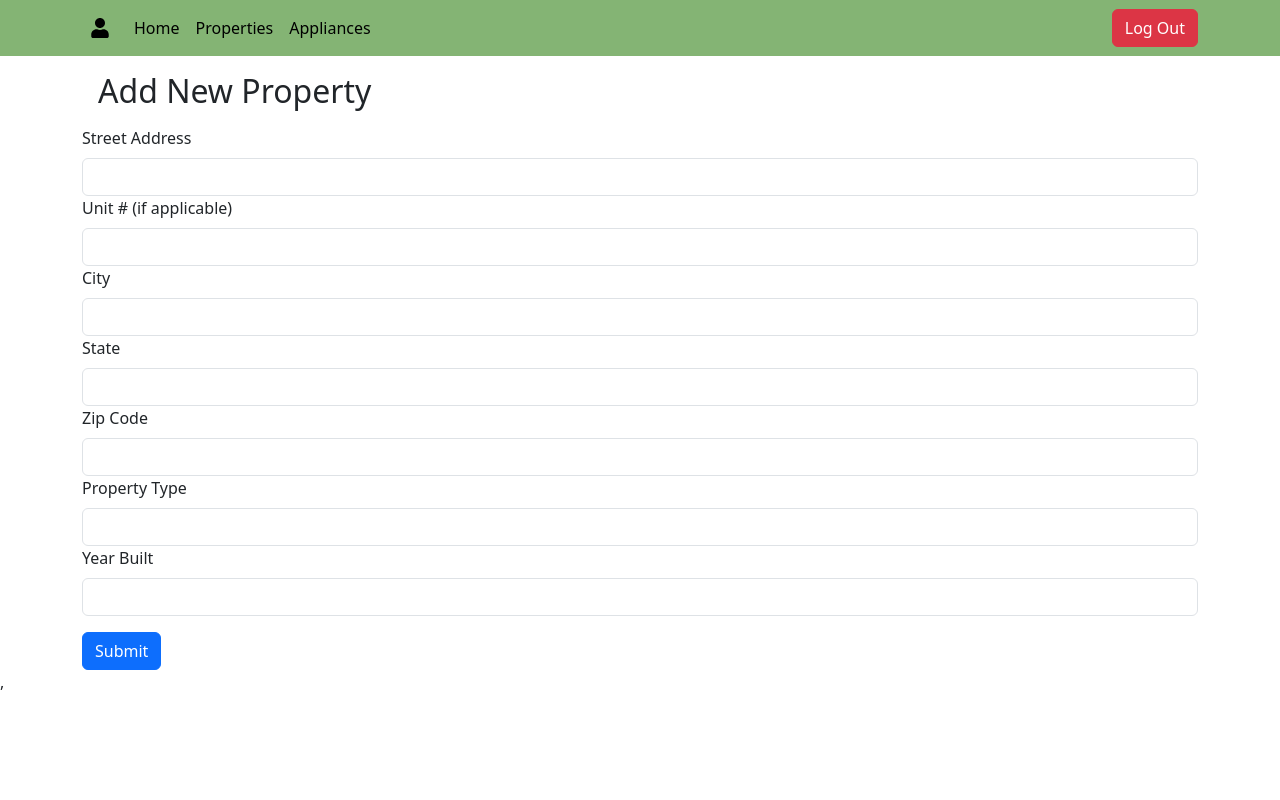
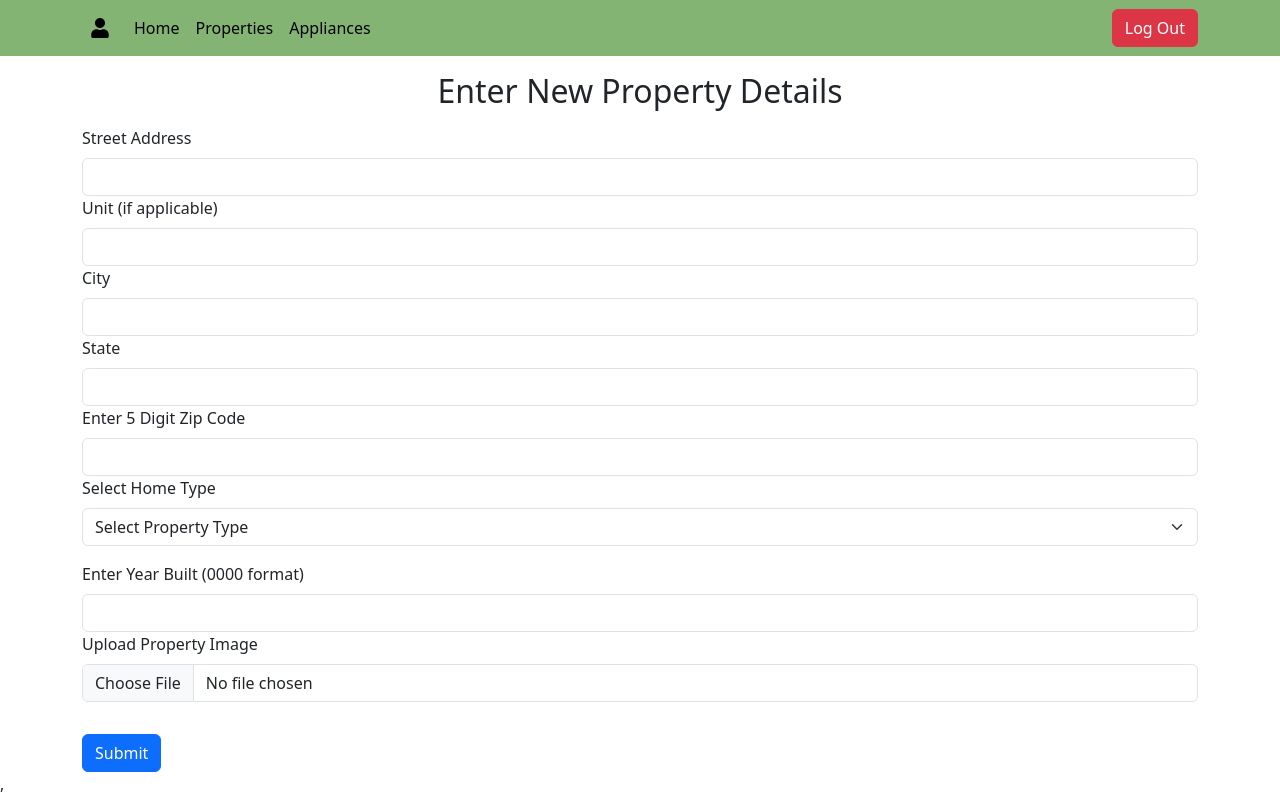
Before and after one commit to repair-or-replace/frontend_web_version, a React (Vite) app: page /add-new-property in a window 1280 px wide. Built offline with nearby package versions, Linux system fonts and the light colour scheme; sample sign-in values are in the browser's storage.

Commit message:
added buttons, new property and appliance pages still being fixed

```diff
--- a/src/Components/AddNewAppliance.jsx
+++ b/src/Components/AddNewAppliance.jsx
@@ -104,7 +104,7 @@ const NewAppliance = () => {
         appliance_type: applianceType.trim(),
         brand: brand.trim(),
         purchase_date: new Date(purchaseDate).toISOString().split("T")[0],
-        exp_end_of_life: new Date(purchaseDate).toISOString().split("T")[0],
+        exp_end_of_life: new Date(expectedEndOfLife).toISOString().split("T")[0],
         current_status: currentStatus.trim(),
         cost: parseFloat(cost),
         typical_life_span: parseInt(typicalLifeSpan),
--- a/src/Components/AddNewProperty.jsx
+++ b/src/Components/AddNewProperty.jsx
@@ -90,7 +90,6 @@
 //             errors: {},
 //         });
 //     };
-
 
 //     render() {
 
@@ -281,189 +280,432 @@
 
 // export default AddNewProperty;
 
-import { Component } from 'react';
-import axios from 'axios';
-import { Form, Button, Alert, Container, Modal } from 'react-bootstrap';
+// // import { Component } from 'react';
+// // import axios from 'axios';
+// // import { Form, Button, Alert, Container, Modal } from 'react-bootstrap';
 
+// // class NewProperty extends Component {
 
-class NewProperty extends Component {
+// //     constructor(props) {
+// //         super(props);
+// //         this.state = {
+// //             addressLine1: '',
+// //             addressLine2: '',
+// //             city: '',
+// //             state: '',
+// //             zipcode: '',
+// //             homeType: '',
+// //             yearBuilt: '',
+// //             errors: {},
+// //             isLoading: false,
+// //             error: null,
+// //             showSuccessModal: false
+// //         };
+// //     }
 
-    constructor(props) {
-        super(props);
-        this.state = {
-            addressLine1: '',
-            addressLine2: '',
-            city: '',
-            state: '',
-            zipcode: '',
-            homeType: '',
-            yearBuilt: '',
-            errors: {},
-            isLoading: false,
-            error: null,
-            showSuccessModal: false
-        };
-    }
+// //     handleSubmit = (event) => {
+// //         event.preventDefault();
+// //         const errors = this.validateForm();
+// //         if (Object.keys(errors).length === 0) {
 
-    handleSubmit = (event) => {
-        event.preventDefault();
-        const errors = this.validateForm();
-        if (Object.keys(errors).length === 0) {
+// //             this.setState({ isLoading: true, error: null })
 
-            this.setState({ isLoading: true, error: null })
+// //             const applianceData = {
+// //                 address_line_1: this.state.addressLine1.trim(),
+// //                 address_line_2: this.state.addressLine2.trim(),
+// //                 city: this.state.city.trim(),
+// //                 state: this.state.state.trim(),
+// //                 zip: this.state.zipcode.trim(),
+// //                 home_type: this.state.homeType.trim(),
+// //                 year_built: this.state.yearBuilt.trim(),
+// //             };
 
+// //             axios.post('https://repair-or-replace-back-end.onrender.com/api/properties/', applianceData,
+// //               {
+// //                 headers: {
+// //                   "Content-Type": "application/json",
+// //                   Authorization: `Token ${token}`
+// //                 },
+// //               }
+// //             )
+// //                 .then(() => {
+// //                     this.setState({showSuccessModal: true,
+// //                     isLoading: false
+// //                 })
 
-            const applianceData = {
-                address_line_1: this.state.addressLine1.trim(),
-                address_line_2: this.state.addressLine2.trim(),
-                city: this.state.city.trim(),
-                state: this.state.state.trim(),
-                zip: this.state.zipcode.trim(),
-                home_type: this.state.homeType.trim(),
-                year_built: this.state.yearBuilt.trim(),
-            };
+// //                 })
+// //                 .catch(error => {
+// //                     console.error('Error submitting form:', error);
+// //                     this.setState({ error: error.toString(), isLoading: false });
+// //                 });
+// //         } else {
+// //             this.setState({ errors });
+// //         }
+// //     };
 
-            axios.post('https://repair-or-replace-back-end.onrender.com/api/properties/', applianceData,
-              {
-                headers: {
-                  "Content-Type": "application/json",
-                  Authorization: `Token ${token}`
-                },
-              }
-            )
-                .then(() => {
-                    this.setState({showSuccessModal: true,
-                    isLoading: false
-                })
+// //     validateForm = () => {
+// //         const { addressLine1, addressLine2, city, state, zipcode, homeType, yearBuilt } = this.state;
+// //         const errors = {};
+// //         if (!addressLine1) errors.addressLine1 = 'Must enter a brand name';
+// //         if (!city) errors.city = 'Must enter city';
+// //         if (!state) errors.state = 'Must enter state';
+// //         if (!zipcode) errors.zipcode = 'Must enter zipcode';
+// //         if (!homeType) errors.homeType = 'Must enter home type';
+// //         if (!yearBuilt) errors.yearBuilt = 'Must enter year built';
+// //         return errors;
+// //     };
 
+// //     const handleChange = (event) => {
+// //         const { name, value } = event.target;
+// //         this.setState({ [name]: value });
+// //     };
 
-                })
-                .catch(error => {
-                    console.error('Error submitting form:', error);
-                    this.setState({ error: error.toString(), isLoading: false });
-                });
+// //     closeModal = () => {
+// //         this.setState({
+// //             showSuccessModal: false,
+// //             addressLine1: '',
+// //             addressLine2: '',
+// //             city: '',
+// //             state: '',
+// //             zipcode: '',
+// //             homeType: '',
+// //             yearBuilt: '',
+// //             errors: {},
+// //         });
+// //     };
+
+// //     render() {
+
+// //         const { addressLine1, addressLine2, city, state, zipcode, homeType, yearBuilt, isLoading, showSuccessModal, error, errors } = this.state;
+
+// //         return (
+// //             <Container>
+// //                 {isLoading && <Alert variant="info">Submitting Property Data...</Alert>}
+// //                 {error && <Alert variant="danger">Error Submitting Property: {error}</Alert>}
+
+// //                 <Form onSubmit={this.handleSubmit}>
+// //                     <h2 className="m-3">Add New Property</h2>
+// //                     <Form.Group controlId="formGroupStreetAddress">
+// //                         <Form.Label>
+// //                             Street Address
+// //                         </Form.Label>
+// //                         <Form.Control type="text" name="addressLine1" value={addressLine1} onChange={this.handleChange} />
+// //                         {errors.addressLine1 && <div style={{ color: 'red'}}>{errors.addressLine1}</div>}
+// //                     </Form.Group>
+
+// //                     <Form.Group controlId="formGroupUnit">
+// //                         <Form.Label>
+// //                             Unit # (if applicable)
+// //                         </Form.Label>
+// //                         <Form.Control type="text" name="addressLine2" value={addressLine2} onChange={this.handleChange} />
+// //                         {errors.addressLine2 && <div style={{ color: 'red'}}>{errors.addressLine2}</div>}
+// //                     </Form.Group>
+
+// //                     <Form.Group controlId="formGroupCity">
+// //                         <Form.Label>
+// //                             City
+// //                         </Form.Label>
+// //                         <Form.Control type="text" name="city" value={city} onChange={this.handleChange} />
+// //                         {errors.city && <div style={{ color: 'red'}}>{errors.city}</div>}
+// //                     </Form.Group>
+
+// //                     <Form.Group controlId="formGroupState">
+// //                         <Form.Label>
+// //                             State
+// //                         </Form.Label>
+// //                         <Form.Control type="text" name="state" value={state} onChange={this.handleChange} />
+// //                         {errors.state && <div style={{ color: 'red'}}>{errors.state}</div>}
+// //                     </Form.Group>
+
+// //                     <Form.Group controlId="formGroupZip">
+// //                         <Form.Label>
+// //                             Zip Code
+// //                         </Form.Label>
+// //                         <Form.Control type="text" name="zipcode" value={zipcode} onChange={this.handleChange} />
+// //                         {errors.zipcode && <div style={{ color: 'red'}}>{errors.zipcode}</div>}
+// //                     </Form.Group>
+
+// //                     <Form.Group controlId="formGroupHomeType">
+// //                         <Form.Label>
+// //                             Property Type
+// //                         </Form.Label>
+// //                         <Form.Control type="text" name="homeType" value={homeType} onChange={this.handleChange} />
+// //                         {errors.homeType && <div style={{ color: 'red'}}>{errors.homeType}</div>}
+// //                     </Form.Group>
+
+// //                     <Form.Group controlId="formGroupYearBuilt">
+// //                         <Form.Label>
+// //                             Year Built
+// //                         </Form.Label>
+// //                         <Form.Control type="float" name="yearBuilt" value={yearBuilt} onChange={this.handleChange} />
+// //                         {errors.yearBuilt && <div style={{ color: 'red'}}>{errors.yearBuilt}</div>}
+// //                     </Form.Group>
+
+// //                     <Button className="mt-3" variant="primary" type="submit">Submit</Button>
+// //                 </Form>
+
+// //                 <Modal show={showSuccessModal} onHide={this.closeModal}>
+// //                     <Modal.Header closeButton>
+// //                         <Modal.Title>Your New Property was Added Succesfully!</Modal.Title>
+// //                     </Modal.Header>
+// //                     <Modal.Body>
+// //                         Thank you!!
+// //                     </Modal.Body>
+// //                     <Modal.Footer>
+// //                         <Button variant="secondary" onClick={this.closeModal}>Close</Button>
+// //                     </Modal.Footer>
+// //                 </Modal>
+
+// //             </Container>
+// //         );
+// //     }
+// // };
+
+// // export default NewProperty;
+
+import React, { useState, useEffect } from "react";
+import axios from "axios";
+import { useNavigate, useParams } from "react-router-dom";
+import { useSelector } from "react-redux";
+import { Form, Button, Alert, Container, Modal } from "react-bootstrap";
+
+const AddProperty = () => {
+  const [addressLine1, setAddressLine1] = useState("");
+  const [addressLine2, setAddressLine2] = useState("");
+  const [city, setCity] = useState("");
+  const [state, setState] = useState("");
+  const [zipcode, setZipcode] = useState("");
+  const [homeType, setHomeType] = useState("");
+  const [yearBuilt, setYearBuilt] = useState("");
+  const [userImage, setUserImage] = useState(null);
+  const [defaultImage, setDefaultImage] = useState(
+    "./../assets/default_home_pic.jpeg"
+  );
+  const [propertyData, setPropertyData] = useState("");
+  const [errors, setErrors] = useState({});
+  const [isLoading, setIsLoading] = useState(false);
+  const [error, setError] = useState(null);
+  const [showSuccessModal, setShowSuccessModal] = useState(false);
+  const username = useSelector((state) => state.user.username);
+  // const [userId, setUserId] = useState(null)
+  const token = useSelector((state) => state.user.authToken);
+  const storedToken = token || localStorage.getItem("token");
+  const navigate = useNavigate();
+  console.log(token);
+
+  const handleImageUpload = (event) => {
+    const file = event.target.files[0];
+    if (file) {
+      setUserImage(file);
     } else {
-            this.setState({ errors });
+      setUserImage(null);
+      setDefaultImage("./../assets/default_home_pic.jpeg");
     }
   };
 
-    validateForm = () => {
-        const { addressLine1, addressLine2, city, state, zipcode, homeType, yearBuilt } = this.state;
+  const handleSubmit = async (event) => {
+    event.preventDefault();
+
+    const errors = validateForm();
+    setErrors(errors);
+
+    if (Object.keys(errors).length === 0) {
+      setIsLoading(true);
+      setError(null);
+
+      const propertyData = {
+        address_line_1: addressLine1.trim(),
+        address_line_2: addressLine2.trim(),
+        city: city.trim(),
+        state: state.trim(),
+        zipcode: parseInt(zipcode),
+        home_type: homeType.trim(),
+        year_built: parseInt(yearBuilt),
+      };
+      console.log("Property Data: ", propertyData);
+
+      if (!token) {
+        setError("No authentication token found");
+        setIsLoading(false);
+        navigate("/login");
+        return;
+      }
+
+      try {
+        const response = await axios.post(
+          "https://repair-or-replace-back-end.onrender.com/api/user-properties/",
+          propertyData,
+          {
+            headers: {
+              "Content-type": "application/json",
+              Authorization: `Token ${token}`,
+            },
+          }
+        );
+        setPropertyData(response.data.properties);
+        setShowSuccessModal(true);
+      } catch (error) {
+        console.error("Error submitting form:", error);
+        setError(error.toString());
+      } finally {
+        setIsLoading(false);
+      }
+    }
+  };
+
+  useEffect(() => {
+    console.log("Property Data: ", propertyData);
+  }, [propertyData]);
+
+  const validateForm = () => {
     const errors = {};
-        if (!addressLine1) errors.addressLine1 = 'Must enter a brand name';
-        if (!city) errors.city = 'Must enter city';
-        if (!state) errors.state = 'Must enter state';
-        if (!zipcode) errors.zipcode = 'Must enter zipcode';
-        if (!homeType) errors.homeType = 'Must enter home type';
-        if (!yearBuilt) errors.yearBuilt = 'Must enter year built';
+    if (!addressLine1) errors.addressLine1 = "Must enter street address";
+    if (!city) errors.city = "Must enter city";
+    if (!state) errors.state = "Must enter state";
+    if (!zipcode) errors.zipcode = "Must enter 5 digit zipcode";
+    if (!homeType) errors.homeType = "Must select home type";
+    if (!yearBuilt) errors.yearBuilt = "Must enter year built as (0000) format";
     return errors;
   };
 
-    handleChange = (event) => {
+  const handleChange = (event) => {
     const { name, value } = event.target;
-        this.setState({ [name]: value });
+
+    if (name === "home_type") {
+      setHomeType(value);
+    }
   };
 
-    closeModal = () => {
-        this.setState({
-            showSuccessModal: false,
-            addressLine1: '',
-            addressLine2: '',
-            city: '',
-            state: '',
-            zipcode: '',
-            homeType: '',
-            yearBuilt: '',
-            errors: {},
-        });
-    };
-
-
-    render() {
-
-        const { addressLine1, addressLine2, city, state, zipcode, homeType, yearBuilt, isLoading, showSuccessModal, error, errors } = this.state;
+  if (isLoading) {
+    return <div>Loading...</div>;
+  }
 
   return (
     <Container>
       {isLoading && <Alert variant="info">Submitting Property Data...</Alert>}
-                {error && <Alert variant="danger">Error Submitting Property: {error}</Alert>}
-
-                <Form onSubmit={this.handleSubmit}>
-                    <h2 className="m-3">Add New Property</h2>
-                    <Form.Group controlId="formGroupStreetAddress">
-                        <Form.Label>
-                            Street Address
-                        </Form.Label>
-                        <Form.Control type="text" name="addressLine1" value={addressLine1} onChange={this.handleChange} />
-                        {errors.addressLine1 && <div style={{ color: 'red'}}>{errors.addressLine1}</div>}
+      {error && (
+        <Alert variant="danger">Error Submitting Property: {error}</Alert>
+      )}
+      <h2 className="m-3 text-center">Enter New Property Details</h2>
+      <Form onSubmit={handleSubmit}>
+        <Form.Group controlId="formGroupAddressLine1">
+          <Form.Label>Street Address</Form.Label>
+          <Form.Control
+            type="text"
+            name="addressline1"
+            value={addressLine1}
+            onChange={(e) => setAddressLine1(e.target.value)}
+          />
+          {errors.addressLine1 && (
+            <div style={{ color: "red" }}>{errors.addressLine1}</div>
+          )}
         </Form.Group>
 
-                    <Form.Group controlId="formGroupUnit">
-                        <Form.Label>
-                            Unit # (if applicable)
-                        </Form.Label>
-                        <Form.Control type="text" name="addressLine2" value={addressLine2} onChange={this.handleChange} />
-                        {errors.addressLine2 && <div style={{ color: 'red'}}>{errors.addressLine2}</div>}
+        <Form.Group controlId="formGroupAddressLine2">
+          <Form.Label>Unit (if applicable)</Form.Label>
+          <Form.Control
+            type="text"
+            name="addressline2"
+            value={addressLine2}
+            onChange={(e) => setAddressLine1(e.target.value)}
+          />
+          {errors.addressLine2 && (
+            <div style={{ color: "red" }}>{errors.addressLine2}</div>
+          )}
         </Form.Group>
 
-                    <Form.Group controlId="formGroupCity">
-                        <Form.Label>
-                            City
-                        </Form.Label>
-                        <Form.Control type="text" name="city" value={city} onChange={this.handleChange} />
-                        {errors.city && <div style={{ color: 'red'}}>{errors.city}</div>}
+        <Form.Group controlId="formGroupcity">
+          <Form.Label>City</Form.Label>
+          <Form.Control
+            type="text"
+            name="city"
+            value={city}
+            onChange={(e) => setCity(e.target.value)}
+          />
+          {errors.city && <div style={{ color: "red" }}>{errors.city}</div>}
         </Form.Group>
 
-                    <Form.Group controlId="formGroupState">
-                        <Form.Label>
-                            State
-                        </Form.Label>
-                        <Form.Control type="text" name="state" value={state} onChange={this.handleChange} />
-                        {errors.state && <div style={{ color: 'red'}}>{errors.state}</div>}
+        <Form.Group controlId="formGroupstate">
+          <Form.Label>State</Form.Label>
+          <Form.Control
+            type="text"
+            name="state"
+            value={state}
+            onChange={(e) => setState(e.target.value)}
+          />
+          {errors.state && <div style={{ color: "red" }}>{errors.state}</div>}
         </Form.Group>
 
-                    <Form.Group controlId="formGroupZip">
-                        <Form.Label>
-                            Zip Code
-                        </Form.Label>
-                        <Form.Control type="text" name="zipcode" value={zipcode} onChange={this.handleChange} />
-                        {errors.zipcode && <div style={{ color: 'red'}}>{errors.zipcode}</div>}
+        <Form.Group controlId="formGroupzipcode">
+          <Form.Label>Enter 5 Digit Zip Code</Form.Label>
+          <Form.Control
+            type="integer"
+            name="zipcode"
+            value={zipcode}
+            onChange={(e) => setZipcode(e.target.value)}
+          />
+          {errors.zipcode && (
+            <div style={{ color: "red" }}>{errors.zipcode}</div>
+          )}
         </Form.Group>
 
-                    <Form.Group controlId="formGroupHomeType">
-                        <Form.Label>
-                            Property Type
-                        </Form.Label>
-                        <Form.Control type="text" name="homeType" value={homeType} onChange={this.handleChange} />
-                        {errors.homeType && <div style={{ color: 'red'}}>{errors.homeType}</div>}
+        <Form.Group className="mb-3">
+          <Form.Label>Select Home Type</Form.Label>
+          <Form.Select
+            name="home_type"
+            value={homeType}
+            onChange={handleChange}
+          >
+            <option value="" disabled>
+              Select Property Type
+            </option>
+            <option value="singlefamily">Single Family</option>
+            <option value="multifamily">Multi Family</option>
+            <option value="condo">Condo</option>
+            <option value="apartment">Apartment</option>
+            <option value="other">Other</option>
+          </Form.Select>
         </Form.Group>
 
-                    <Form.Group controlId="formGroupYearBuilt">
-                        <Form.Label>
-                            Year Built
-                        </Form.Label>
-                        <Form.Control type="float" name="yearBuilt" value={yearBuilt} onChange={this.handleChange} />
-                        {errors.yearBuilt && <div style={{ color: 'red'}}>{errors.yearBuilt}</div>}
+        <Form.Group controlId="formGroupyearBuilt">
+          <Form.Label>Enter Year Built (0000 format)</Form.Label>
+          <Form.Control
+            type="text"
+            name="yearBuilt"
+            value={yearBuilt}
+            onChange={(e) => setYearBuilt(e.target.value)}
+          />
+          {errors.yearBuilt && (
+            <div style={{ color: "red" }}>{errors.yearBuilt}</div>
+          )}
         </Form.Group>
 
-                    <Button className="mt-3" variant="primary" type="submit">Submit</Button>
+        <Form.Group controlId="formFile" className="mb-3">
+          <Form.Label>Upload Property Image</Form.Label>
+          <Form.Control type="file" onChange={handleImageUpload} />
+        </Form.Group>
+
+        <Button className="mt-3" variant="primary" type="submit">
+          Submit
+        </Button>
       </Form>
 
-                <Modal show={showSuccessModal} onHide={this.closeModal}>
+      <Modal show={showSuccessModal}>
         <Modal.Header closeButton>
           <Modal.Title>Your New Property was Added Succesfully!</Modal.Title>
         </Modal.Header>
-                    <Modal.Body>
-                        Thank you!!
-                    </Modal.Body>
+        <Modal.Body>Thank you!!</Modal.Body>
         <Modal.Footer>
-                        <Button variant="secondary" onClick={this.closeModal}>Close</Button>
+          <Button
+            variant="secondary"
+            onClick={() => setShowSuccessModal(false)}
+          >
+            Close
+          </Button>
         </Modal.Footer>
       </Modal>
-
     </Container>
   );
-    }
 };
 
-export default NewProperty;
+export default AddProperty;
```
Also changed, not shown: src/Components/Appliances.jsx (+13 -0 lines). Lines whose indentation alone changed are shown as unchanged.
